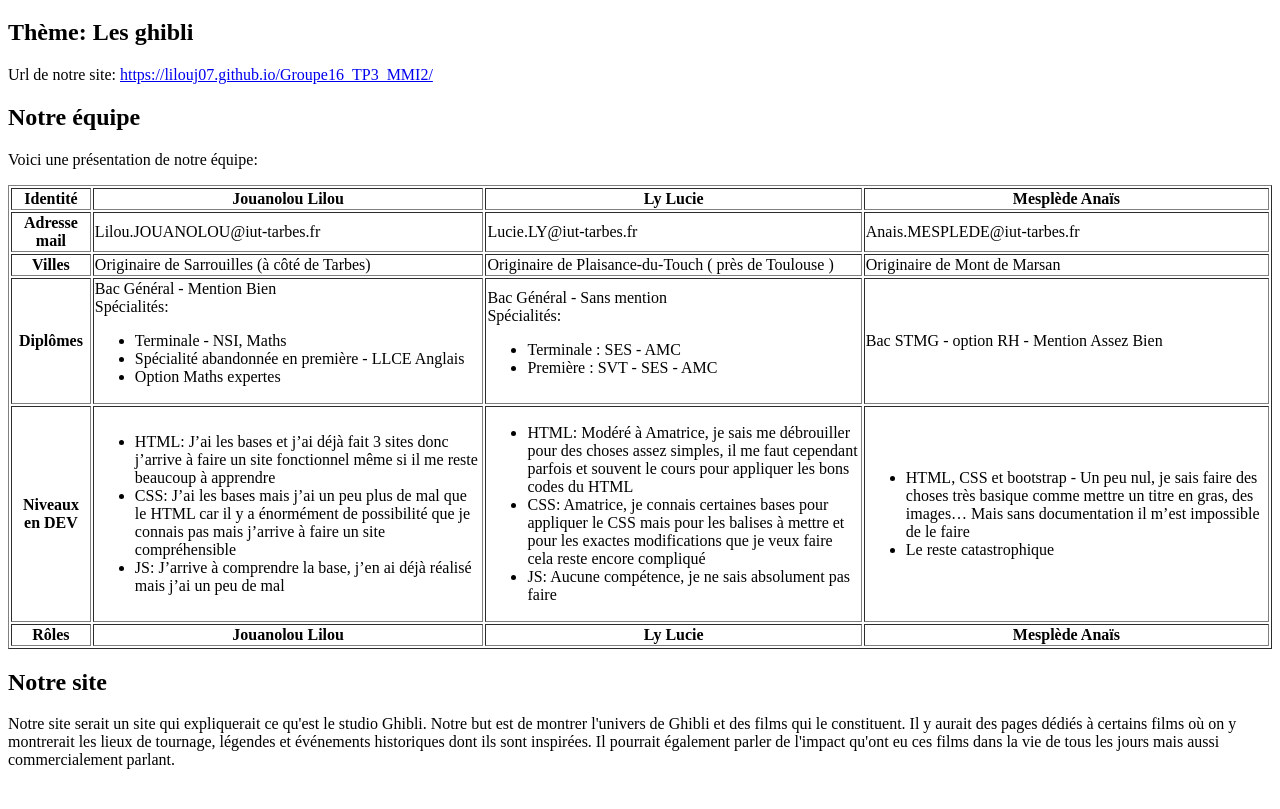
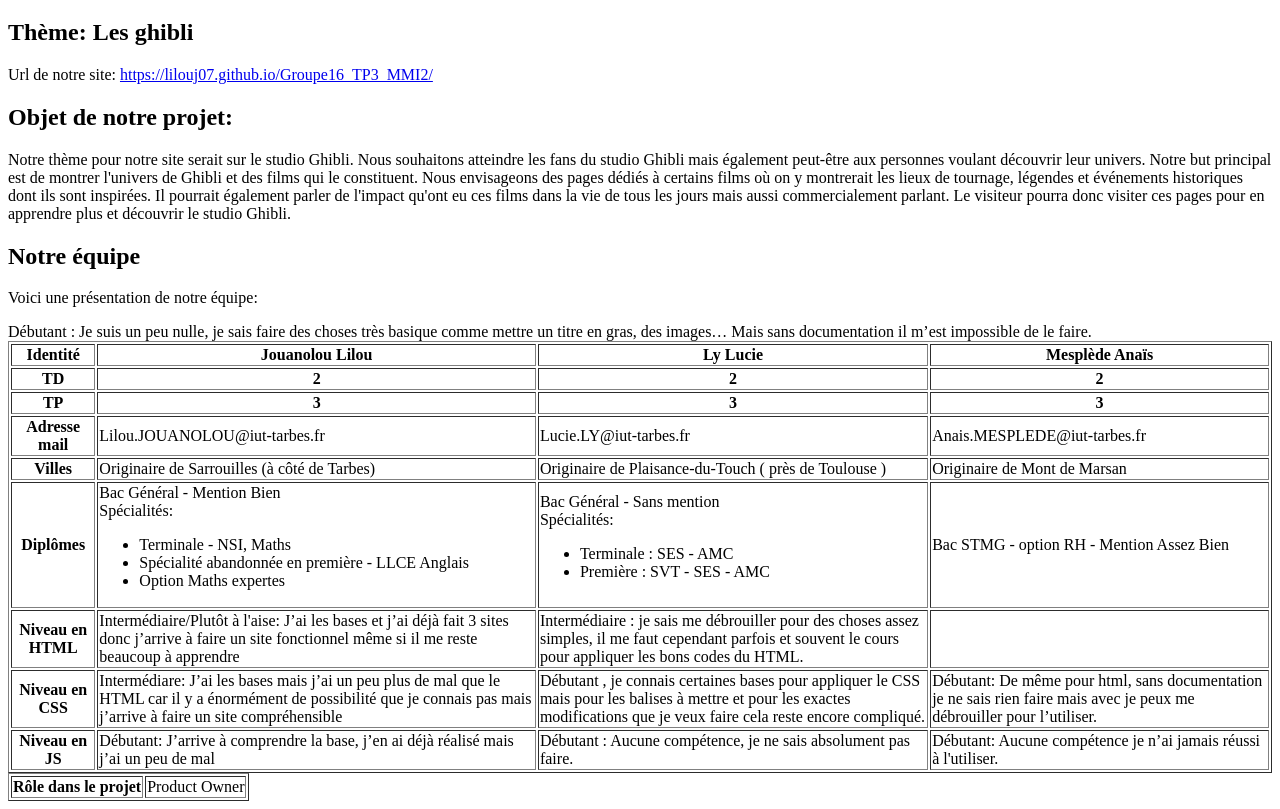
Before and after one commit to LilouJ07/Groupe16_TP3_MMI2, a plain HTML site: page index.html in a window 1280 px wide. Shown: the part 61-870 px from the top of the page. Before the commit the page ends 846 px from the top, so only its background shows below. Drawn offline with Linux system fonts and the light colour scheme.

Commit message:
Revise project overview and team information
Updated project description and team roles in index.html.

```diff
--- a/index.html
+++ b/index.html
@@ -16,14 +16,16 @@
         <h2>Thème: Les ghibli </h2>
         <p>Url de notre site: <a href="https://lilouj07.github.io/Groupe16_TP3_MMI2/">https://lilouj07.github.io/Groupe16_TP3_MMI2/</a></p>
 
-
-
+        <h2>Objet de notre projet: </h2>
+        <p>Notre thème pour notre site serait sur le studio Ghibli. Nous souhaitons atteindre les fans du studio Ghibli mais également peut-être aux personnes voulant découvrir leur univers. Notre but principal est de montrer l'univers de Ghibli et des films qui le constituent. Nous envisageons des pages dédiés à certains films où on y montrerait les lieux de tournage, légendes et événements historiques dont ils sont inspirées. Il pourrait également parler de l'impact qu'ont eu ces films dans la vie de tous les jours mais aussi commercialement parlant. Le visiteur pourra donc visiter ces pages pour en apprendre plus et découvrir le studio Ghibli.</p>
 
         <h2>Notre équipe</h2>
         <p>Voici une présentation de notre équipe:</p>
 
         <table border="1">
             <tr><th>Identité</th><th>Jouanolou Lilou</th><th>Ly Lucie</th><th>Mesplède Anaïs</th></tr>
+            <tr><th>TD</th><th>2</th><th>2</th><th>2</th></tr>
+            <tr><th>TP</th><th>3</th><th>3</th><th>3</th></tr>
             <tr><th>Adresse mail</th><td>Lilou.JOUANOLOU@iut-tarbes.fr</td><td>Lucie.LY@iut-tarbes.fr</td><td>Anais.MESPLEDE@iut-tarbes.fr</td></tr>
             <tr><th>Villes</th><td>Originaire de Sarrouilles (à côté de Tarbes)</td><td>Originaire de Plaisance-du-Touch ( près de Toulouse )</td><td>Originaire de Mont de Marsan </td></tr>
             <tr><th>Diplômes</th>
@@ -35,9 +37,6 @@
                 </ul>
                 </td>
 
-
-
-
                 <td>Bac Général - Sans mention <br>Spécialités:
                 <ul>
                     <li>Terminale : SES - AMC</li>
@@ -45,39 +44,33 @@
                 </ul>
                 </td>
 
-
-
-
                 <td>Bac STMG - option RH - Mention Assez Bien </td>
             </tr>
-            <tr><th>Niveaux en DEV </th>
-                <td>
-                <ul>
-                    <li>HTML: J’ai les bases et j’ai déjà fait 3 sites donc j’arrive à faire un site fonctionnel même si il me reste beaucoup à apprendre</li>
-                    <li>CSS: J’ai les bases mais j’ai un peu plus de mal que le HTML car il y a énormément de possibilité que je connais pas mais j’arrive à faire un site compréhensible</li>
-                    <li>JS: J’arrive à comprendre la base, j’en ai déjà réalisé mais j’ai un peu de mal</li>
-                </ul>
-                </td>
-                <td>
-                <ul>
-                    <li>HTML: Modéré à Amatrice, je sais me débrouiller pour des choses assez simples, il me faut cependant parfois et souvent le cours pour appliquer les bons codes du HTML</li>
-                    <li>CSS: Amatrice, je connais certaines bases pour appliquer le CSS mais pour les balises à mettre et pour les exactes modifications que je veux faire cela reste encore compliqué</li>
-                    <li>JS: Aucune compétence, je ne sais absolument pas faire</li>
-                </ul>
-                </td><td>
-                <ul>
-                    <li>HTML, CSS et bootstrap - Un peu nul, je sais faire des choses très basique comme mettre un titre en gras, des images… Mais sans documentation il m’est impossible de le faire </li>
-                    <li>Le reste catastrophique</li>
-                </ul>
-                </td>
+            <tr><th>Niveau en HTML </th>
+                <td>Intermédiaire/Plutôt à l'aise: J’ai les bases et j’ai déjà fait 3 sites donc j’arrive à faire un site fonctionnel même si il me reste beaucoup à apprendre</td>
+                <td>Intermédiaire : je sais me débrouiller pour des choses assez simples, il me faut cependant parfois et souvent le cours pour appliquer les bons codes du HTML.</td>
+                </td>Débutant : Je suis un peu nulle, je sais faire des choses très basique comme mettre un titre en gras, des images… Mais sans documentation il m’est impossible de le faire.<td>
             </tr>
-            <tr><th>Rôles</th><th>Jouanolou Lilou</th><th>Ly Lucie</th><th>Mesplède Anaïs</th></tr>
+            <tr><th>Niveau en CSS</th>
+                <td>Intermédiare: J’ai les bases mais j’ai un peu plus de mal que le HTML car il y a énormément de possibilité que je connais pas mais j’arrive à faire un site compréhensible</td>
+                <td>Débutant , je connais certaines bases pour appliquer le CSS mais pour les balises à mettre et pour les exactes modifications que je veux faire cela reste encore compliqué.</td>
+                <td>Débutant:  De même pour html, sans documentation je ne sais rien faire mais avec je peux me débrouiller pour l’utiliser.</td>
+            </tr>
+            <tr><th>Niveau en JS</th>
+                <td>Débutant: J’arrive à comprendre la base, j’en ai déjà réalisé mais j’ai un peu de mal</td>
+                <td>Débutant : Aucune compétence, je ne sais absolument pas faire.</td>
+                <td>Débutant: Aucune compétence je n’ai jamais réussi à l'utiliser.  </td>
+            </tr>
+        </table>
+
+        <table border="1">
+            <tr><th>Rôle dans le projet</th>
+                <td>Product Owner</td>
+            </tr>
         </table>
 
 
 
 
-        <h2>Notre site</h2>
-        <p>Notre site serait un site qui expliquerait ce qu'est le studio Ghibli. Notre but est de montrer l'univers de Ghibli et des films qui le constituent. Il y aurait des pages dédiés à certains films où on y montrerait les lieux de tournage, légendes et événements historiques dont ils sont inspirées. Il pourrait également parler de l'impact qu'ont eu ces films dans la vie de tous les jours mais aussi commercialement parlant.  </p>
-    </body>
+        </body>
 </html>
```
